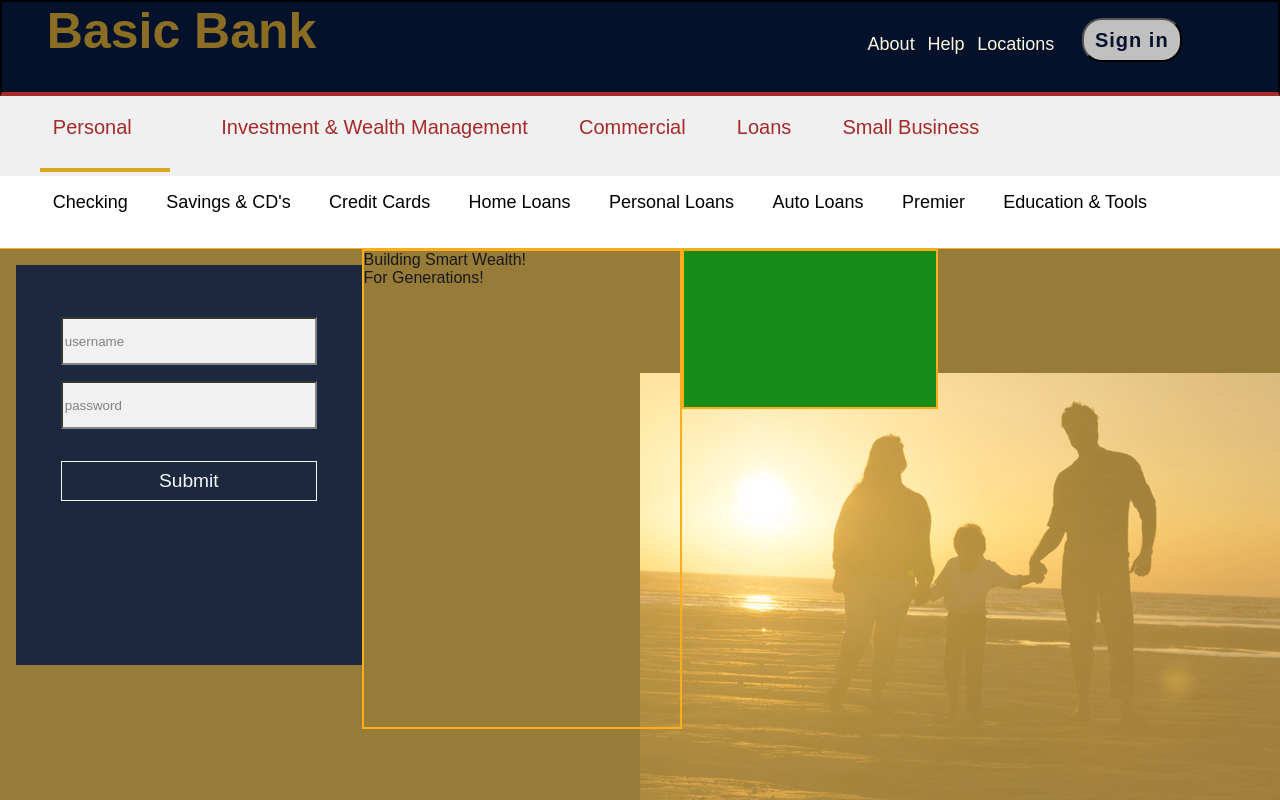
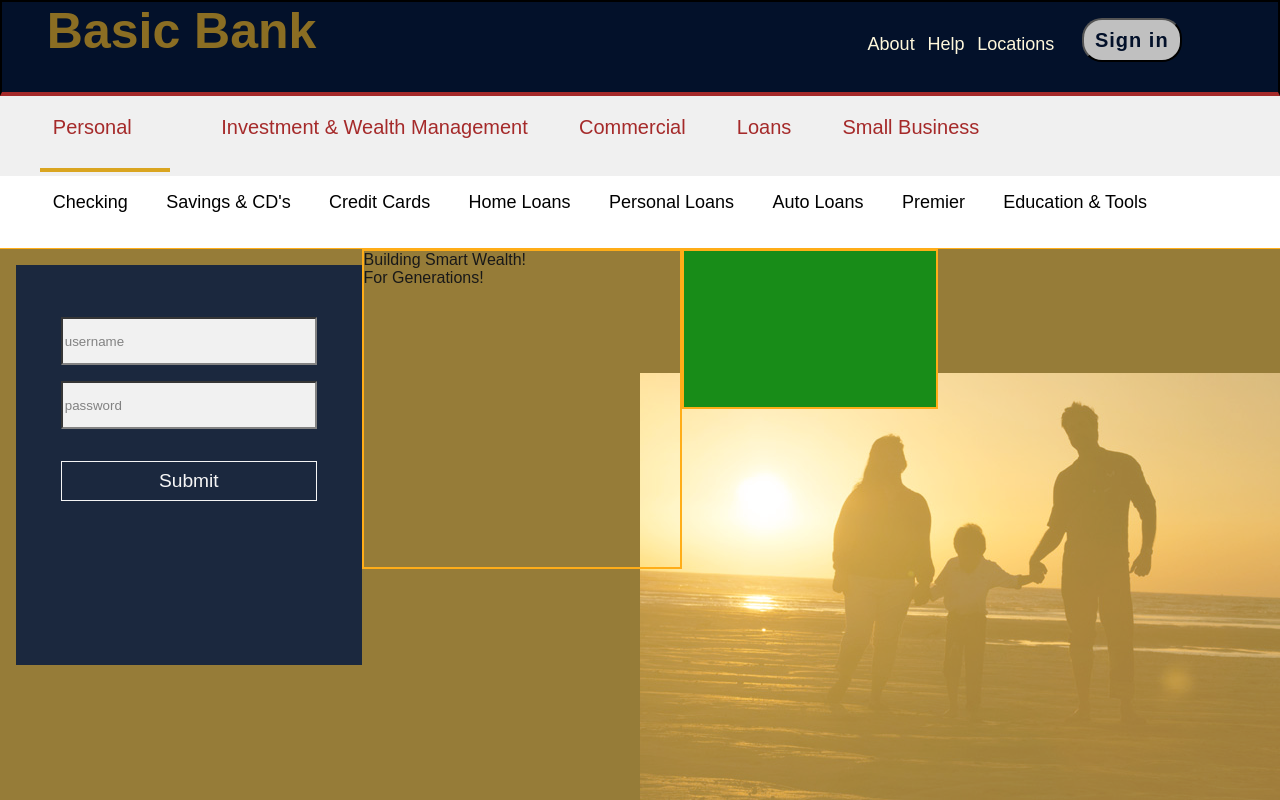
Before and after one commit to cyberstizz/basicbank, a React (Create React App) app: page / in a window 1280 px wide. Built offline with nearby package versions, Linux system fonts and the light colour scheme.

Commit message:
changed height on slogan section

```diff
--- a/src/Home.css
+++ b/src/Home.css
@@ -143,7 +143,7 @@ margin-left: 1vw;
 }
 
 .sloganSection{
-    height: 60vh;
+    height: 40vh;
     width: 25vw;
     border: solid 2px orange;
 }
```
